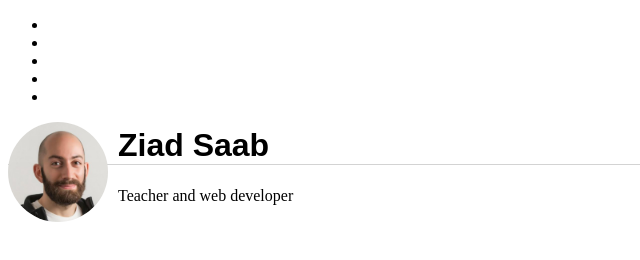
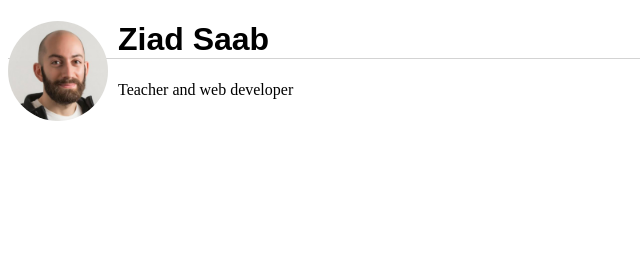
Before and after one commit to ziad-saab/ziad-saab.github.io, a plain HTML site: page index.html in a window 1280 px wide. Shown: the whole page, without its empty margins (0-640 px from the left). Drawn offline with Linux system fonts and the light colour scheme.

Commit message:
I removed the <li>s from the code

```diff
--- a/index.html
+++ b/index.html
@@ -6,17 +6,6 @@
         <link rel="stylesheet" href="css/app.css" type="text/css" />
     </head>
     <body>
-        <header>
-            <nav>
-                <ul>
-                    <li></li>
-                    <li></li>
-                    <li></li>
-                    <li></li>
-                    <li></li>
-                </ul>
-            </nav>
-        </header>
         <img class="profile" src="images/profile.jpg">
         <h1>Ziad Saab</h1>
         <p>Teacher and web developer</p>
```
